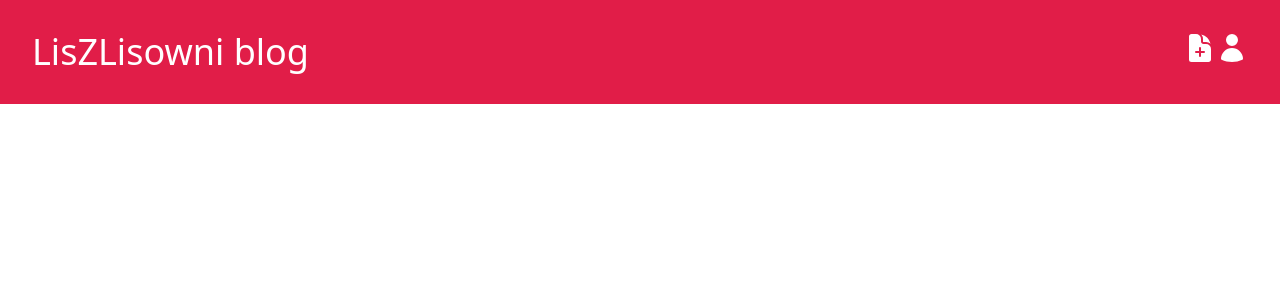
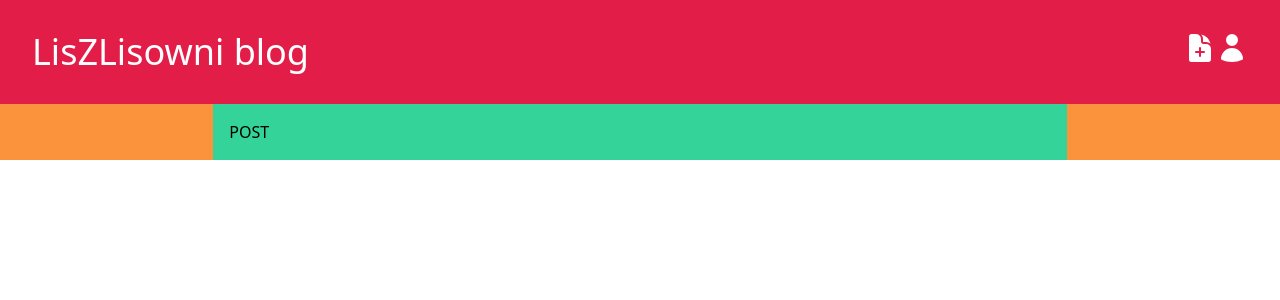
Before and after one commit to LisZLisowni2/Personal-Blog, a React (Vite) app in the folder frontend/: page / in a window 1280 px wide. Shown: the top 300 px of the page. Built offline with nearby package versions, Linux system fonts and the light colour scheme.

Commit message:
Update content component style

```diff
--- a/frontend/src/App.jsx
+++ b/frontend/src/App.jsx
@@ -1,10 +1,12 @@
 import { useState } from 'react'
 import NavBar from './components/NavBar/navbar'
+import Content from './components/Posts/postslist'
 
 function App() {
   return (
     <>
       <NavBar />
+      <Content />
     </>
   )
 }
--- a/frontend/src/components/Posts/postslist.jsx
+++ b/frontend/src/components/Posts/postslist.jsx
@@ -2,9 +2,11 @@ import React from "react";
 
 function Content() {
     return (
-        <div className="grid grid-cols-6">
+        <div className="grid grid-cols-6 h-full">
             <div className="bg-orange-400"></div>
-            <div className="col-span-4 bg-emerald-400"></div>
+            <div className="col-span-4 bg-emerald-400 p-4">
+                POST
+            </div>
             <div className="bg-orange-400"></div>
         </div>
     )
```
